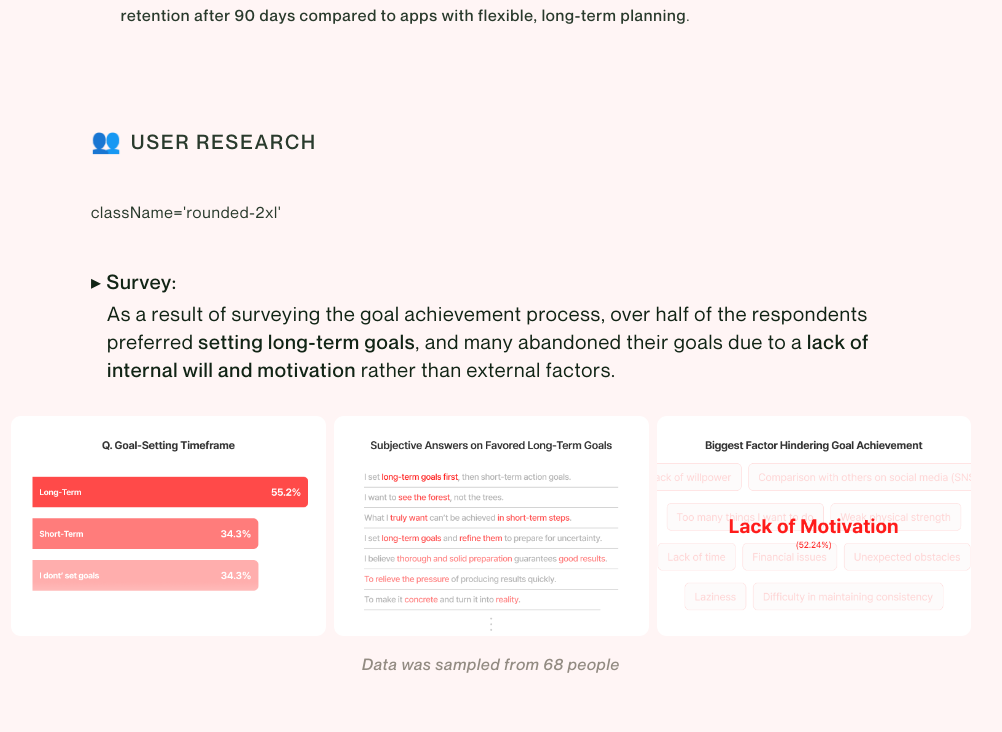
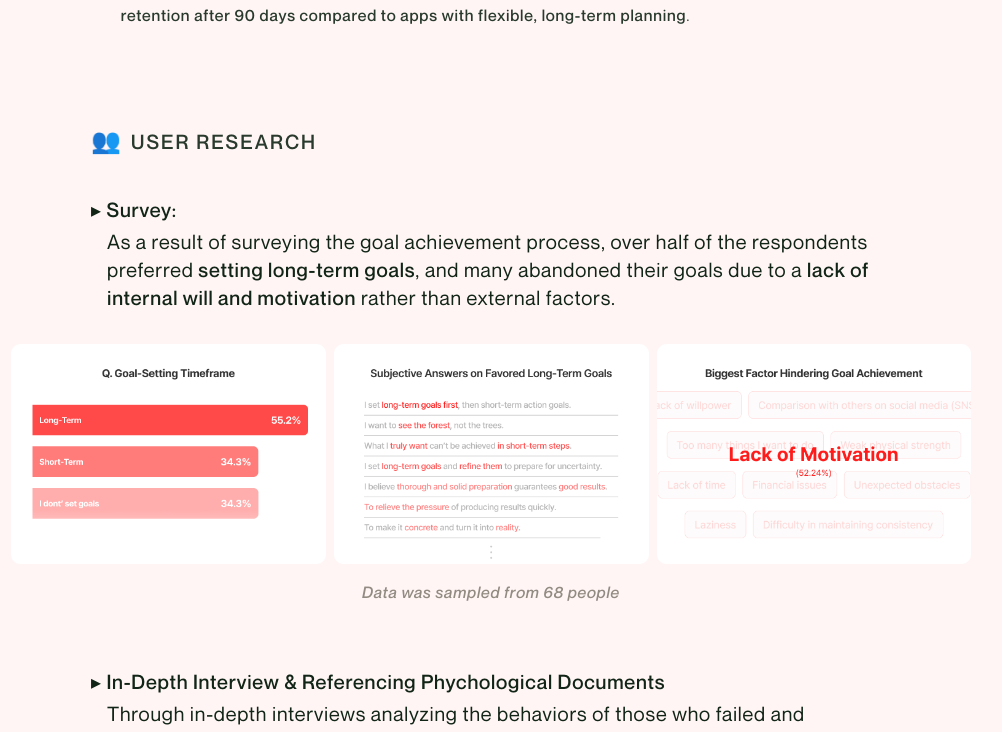
Before and after one commit to sephinek/sephine-portfolio, a React (Vite) app: page /projects/lucid in a window 1280 px wide. Shown: the part 3487-4219 px from the top of the page, without its empty margins (149-1151 px from the left). Built offline with nearby package versions, Linux system fonts and the light colour scheme.

Commit message:
remove bug

```diff
--- a/src/pages/projects/Lucid.jsx
+++ b/src/pages/projects/Lucid.jsx
@@ -478,7 +478,6 @@ export default function Lucid() {
                     <span className="text-2xl">👥</span>{' '}
                     <span>User Research</span>
                   </h3>
-                  className='rounded-2xl'
                   <div className="flex flex-col gap-12 text-base">
                     <div className="flex flex-col gap-4">
                       <span className="text-xl text-black flex flex-col gap-1">
@@ -1974,7 +1973,7 @@ export default function Lucid() {
                           Displaying visuals of core features at the beginning
                           of the onboarding process helps attract users and
                           clearly communicate the core values and purpose of our
-                          className='rounded-2xl' service.
+                          service.
                         </div>
                       </span>
                       <span className="text-xl text-black flex flex-col gap-1">
```
